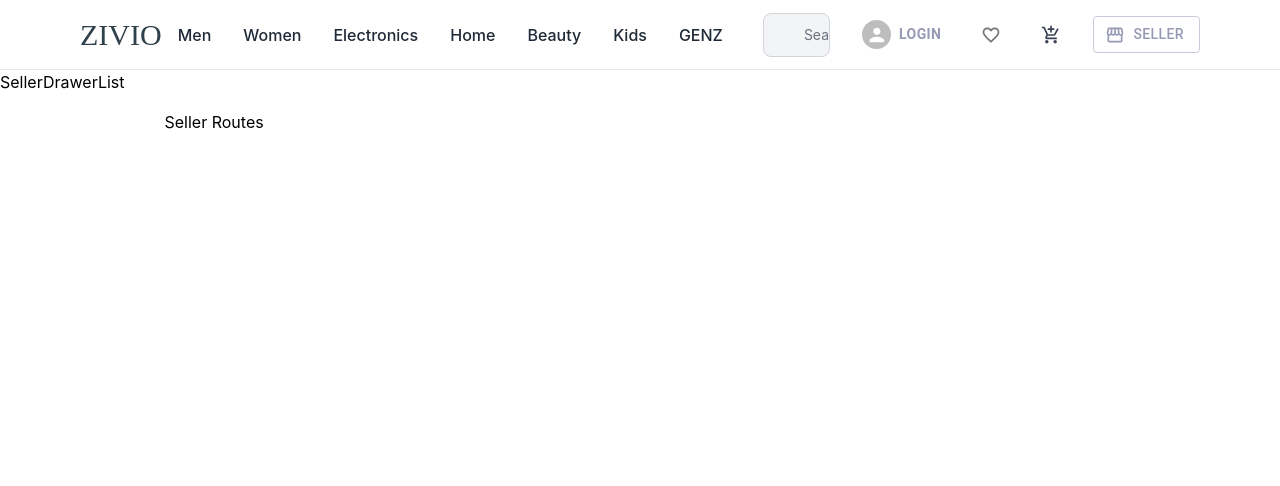
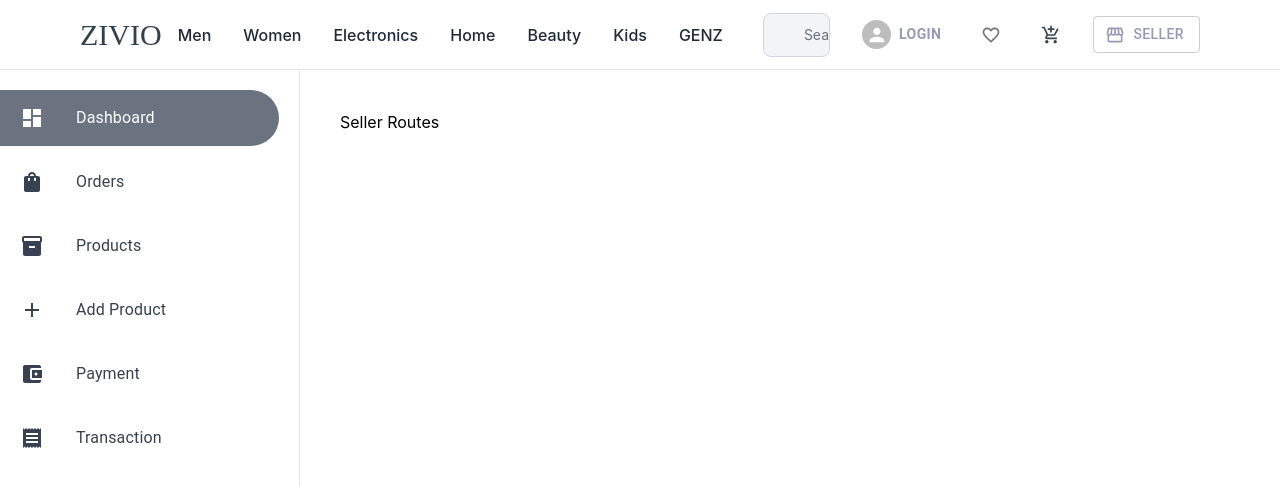
Before and after one commit to adsulsujit2006-cloud/E---Com-Application-ZIVIO, a React (Create React App) app: page /seller in a window 1280 px wide. Shown: the top 486 px of the page. Built offline with nearby package versions, Linux system fonts and the light colour scheme; some icons are missing.

Commit message:
latest changes

```diff
--- a/src/component/DrawerList.tsx
+++ b/src/component/DrawerList.tsx
@@ -1,14 +1,13 @@
 
-import { Dashboard } from "@mui/icons-material";
+import { ListItemIcon, ListItemText } from "@mui/material";
 import React from "react";
-interface MenuItem{
+import { useLocation } from "react-router-dom";
 
-                name: string,
-                path: string,
-                icon: any,
-                activeIcon : any
-
-
+interface MenuItem {
+    name: string;
+    path: string;
+    icon: any;
+    activeIcon: any;
 }
 
 interface DrawerListProps {
@@ -17,13 +16,65 @@ interface DrawerListProps {
     toggleDrawer: () => void;
 }
 
-const DrawerList = ({ menu, menu2, toggleDrawer }: DrawerListProps) => {
+const DrawerList = ({
+    menu,
+    menu2,
+    toggleDrawer,
+}: DrawerListProps) => {
+
+    const location = useLocation();
+
     return (
         <div className="h-full">
             <div className="flex flex-col justify-between h-full w-[300px] border-r py-5">
 
                 <div>
                     <div className="space-y-2">
+
+                        {
+                            menu.map((item, index: number) => (
+                                <div
+                                    className="pr-5 cursor-pointer"
+                                    key={index}
+                                >
+                                    <div
+                                        className={`
+                                            flex items-center
+                                            px-5 py-3
+                                            rounded-r-full
+                                            transition-all duration-200
+                                            ${
+                                                item.path === location.pathname
+                                                    ? "bg-gray-500 text-white"
+                                                    : "text-gray-700 hover:bg-gray-100"
+                                            }
+                                        `}
+                                    >
+                                        <ListItemIcon
+                                            className={`
+                                                min-w-[40px]
+                                                ${
+                                                    item.path === location.pathname
+                                                        ? "text-white"
+                                                        : "text-gray-600"
+                                                }
+                                            `}
+                                        >
+                                            {item.path === location.pathname
+                                                ? item.activeIcon
+                                                : item.icon}
+                                        </ListItemIcon>
+
+                                        <ListItemText
+                                            primary={item.name}
+                                            primaryTypographyProps={{
+                                                className: "font-medium",
+                                            }}
+                                        />
+                                    </div>
+                                </div>
+                            ))
+                        }
 
                     </div>
                 </div>
--- a/src/seller/components/SellerDrawerList/SellerDrawerList.tsx
+++ b/src/seller/components/SellerDrawerList/SellerDrawerList.tsx
@@ -2,6 +2,7 @@
 import React from "react";
 import DashboardIcon from "@mui/icons-material/Dashboard";
 import { AccountBalanceWallet, AccountBox, Add, Dashboard, Inventory, Logout, Receipt, ShoppingBag } from "@mui/icons-material";
+import DrawerList from "../../../component/DrawerList";
  const menu = [
         {
             name: "Dashboard",
@@ -57,13 +58,13 @@ const menu2 = [
         activeIcon : <Logout className="text-white"/>
     }
 ];
-const SellerDrawerList = () => {
+const SellerDrawerList = ({toggleDrawer}: {toggleDrawer: any}) => {
 
 
 
     return (
         <div>
-
+          <DrawerList menu={menu} menu2={menu2} toggleDrawer={toggleDrawer} />
         </div>
     );
 };
--- a/src/seller/pages/SellerDashbord/SellerDashbord.tsx
+++ b/src/seller/pages/SellerDashbord/SellerDashbord.tsx
@@ -1,21 +1,27 @@
+
 import React from "react";
+import SellerDrawerList from "../../components/SellerDrawerList/SellerDrawerList";
 
-const SellerDashbord= () =>{
-    return(
+const SellerDashbord = () => {
+
+    const toggleDrawer = () => {
+    };
+
+    return (
         <div>
             <div className="lg:flex lg:h-[90vh]">
+
                 <section className="hidden lg:block h-full">
-                    SellerDrawerList
+                    <SellerDrawerList toggleDrawer={toggleDrawer} />
+                </section>
 
-                </section>
-                <section className="p-10 w-full lg:w-[80%] overflow-y-auto ">
-Seller Routes
+                <section className="p-10 w-full lg:w-[80%] overflow-y-auto">
+                    Seller Routes
                 </section>
 
             </div>
-
         </div>
-    )
-}
+    );
+};
 
 export default SellerDashbord;
```
